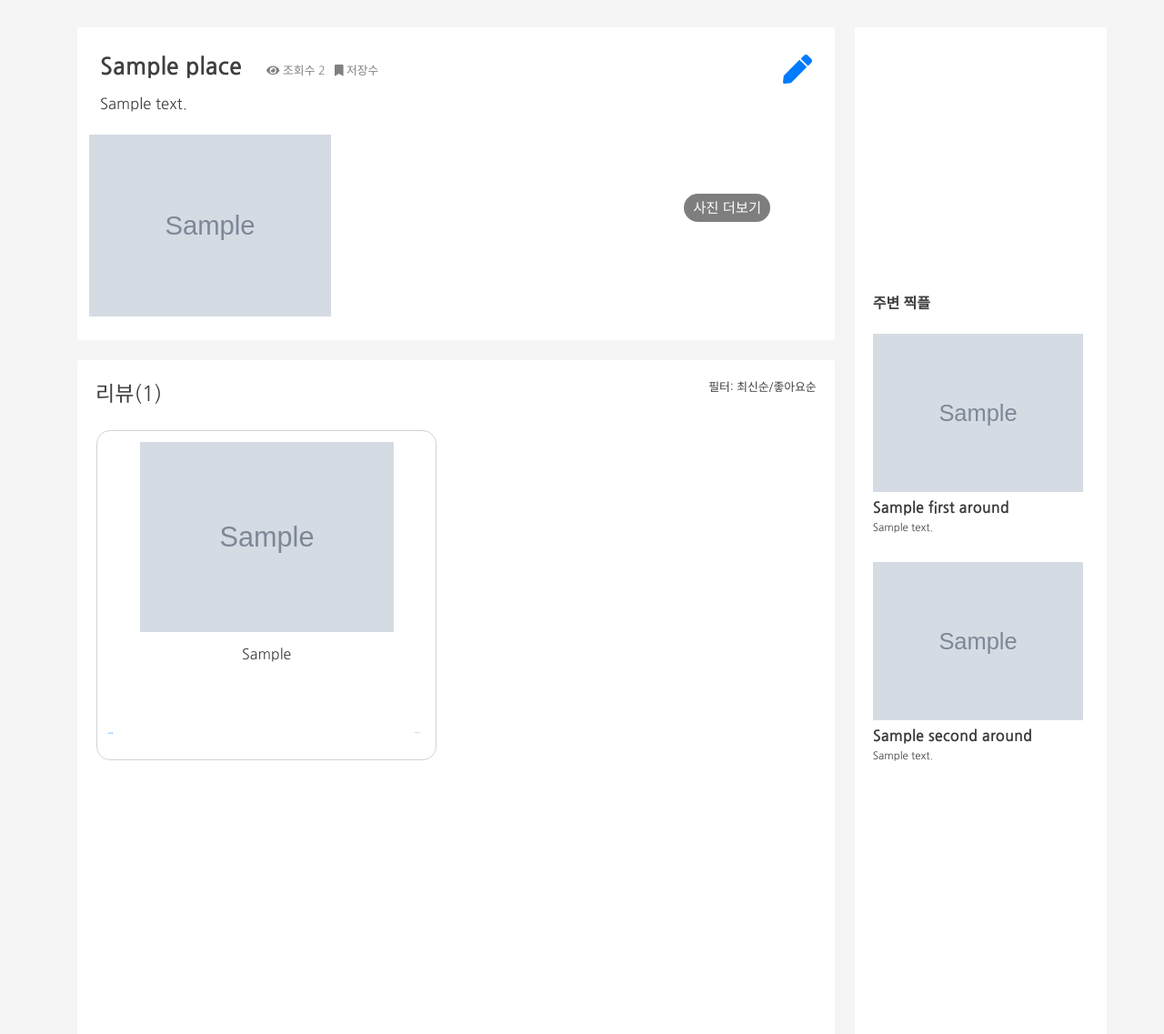
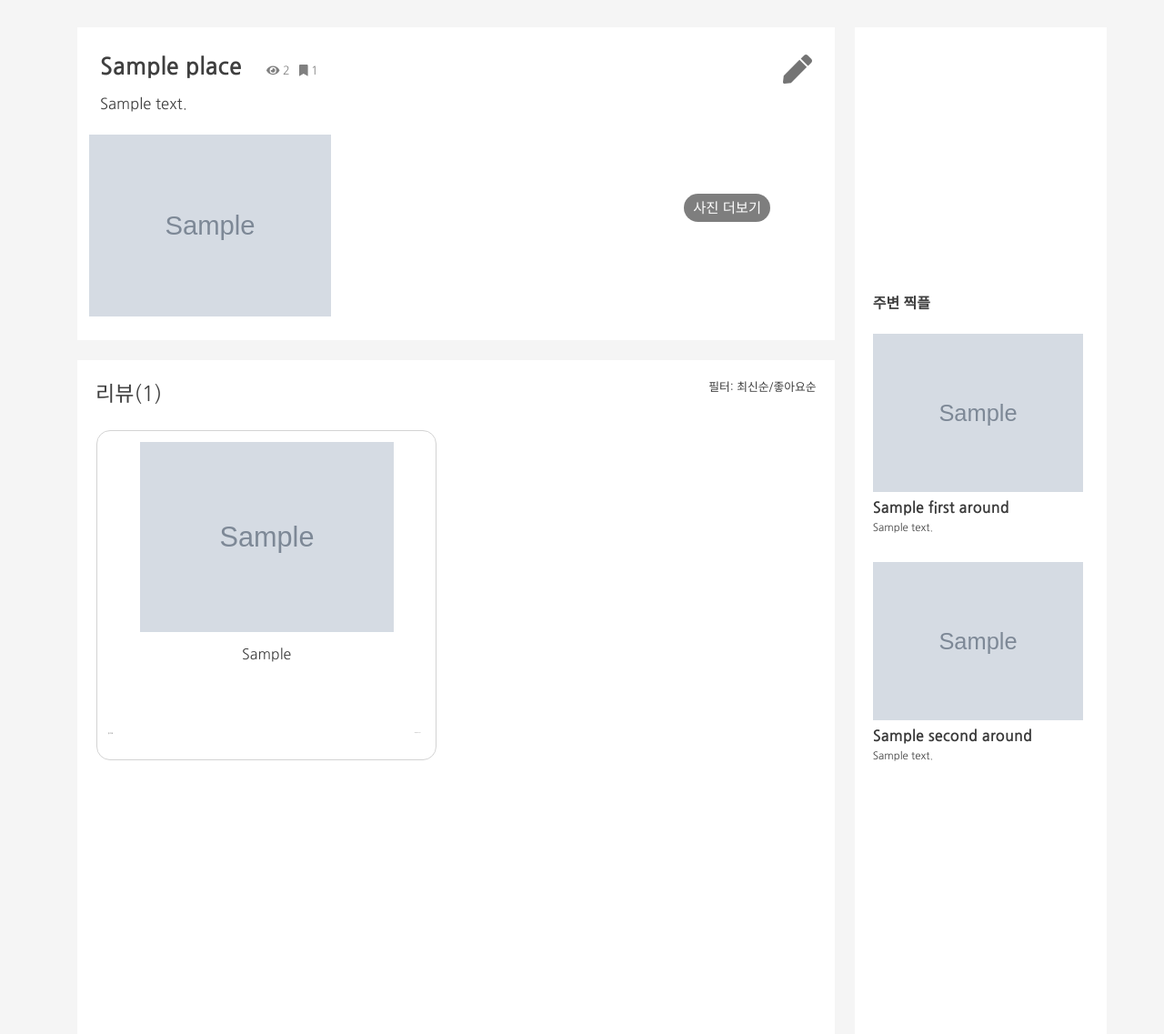
Before and after one commit to curious-curie/zzikproject, a Django app: template zzikplace/templates/zzikplace/detail.html in a window 1280 px wide. Shown: the part 60-1197 px from the top of the page at 91% size. Run offline with Django 3.2, Linux system fonts and the light colour scheme; tables that the repository leaves empty hold one stand-in row (values such as "Sample post"); the template is opened without the code that fills it: values that come from a table or form of the project are taken from there, most other values are stand-ins (such as "Sample title", 1, 10 or a date in 2020); grey boxes marked "Sample" are stand-in pictures; a map, chart or similar area stays blank; some libraries are stand-ins or nearby versions.

Commit message:
detail minor change:

```diff
--- a/zzikplace/static/zzikplace/detail.css
+++ b/zzikplace/static/zzikplace/detail.css
@@ -1,4 +1,12 @@
+a{
+    color: rgb(116, 116, 116);
+    text-decoration: none;
+}
 
+a:hover{
+    color: rgb(60, 60, 60);
+    text-decoration: none;
+}
 .more-button{
     position: absolute;
     top: 30%;
--- a/zzikplace/templates/zzikplace/detail.html
+++ b/zzikplace/templates/zzikplace/detail.html
@@ -20,7 +20,7 @@
         <div style="margin-bottom: 10px;">
 
             <span id = "title">{{ place.title }}  </span>
-            <span id = "view"> <i class="fas fa-eye"></i> 조회수 {{ place.place_hit }}<i class="fas fa-bookmark" style="margin-left: 10px;"></i> 저장수</span>
+            <span id = "view"> <i class="fas fa-eye"></i> {{ place.place_hit }}<i class="fas fa-bookmark" style="margin-left: 10px;"></i> {{ place.saved_users.count }} </span>
             <span id = "buttons">
 
                 {% if user.is_authenticated %}
```
